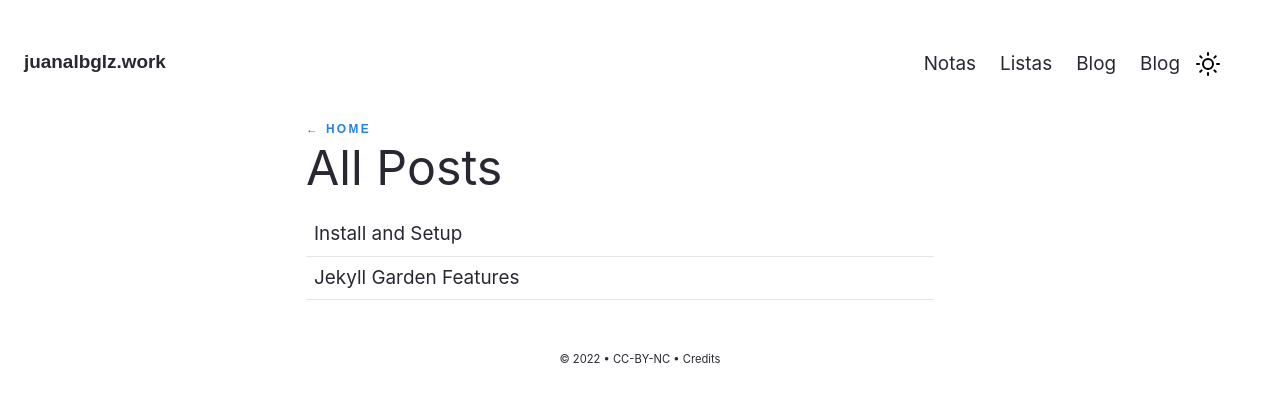
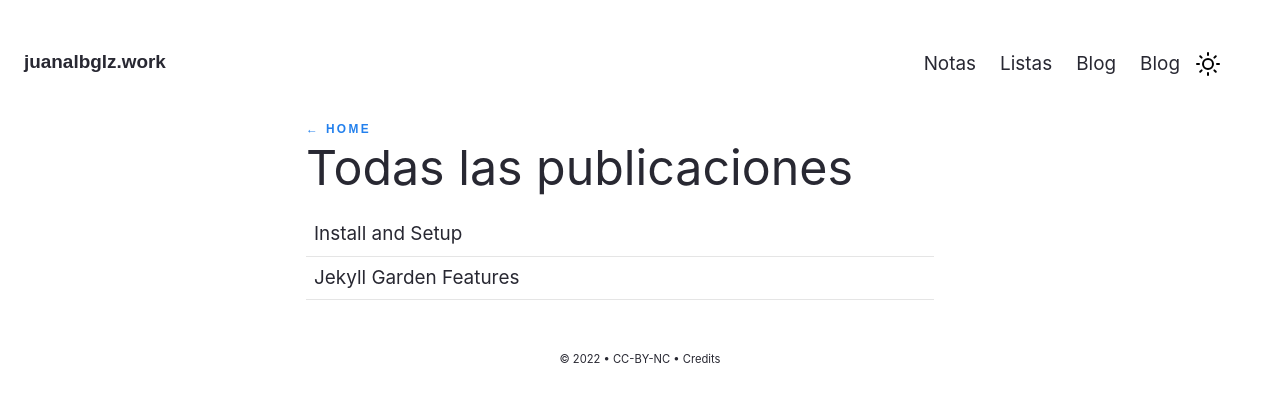
Before and after one commit to juanalbglz/juanalbglz.girhub.io, a Jekyll site: the page built from pages/posts.md, in a window 1280 px wide. Shown: the top 402 px of the page. Built offline with Jekyll 4.4.1, drawn with Linux system fonts in a browser that asks for light colours.

Commit message:
correciones

```diff
--- a/pages/posts.md
+++ b/pages/posts.md
@@ -1,5 +1,5 @@
 ---
 layout: Post
 permalink: /posts
-title: All Posts
+title: Todas las publicaciones
 ---
```
Also changed, not shown: pages/listas.md (+1 -1 lines).
